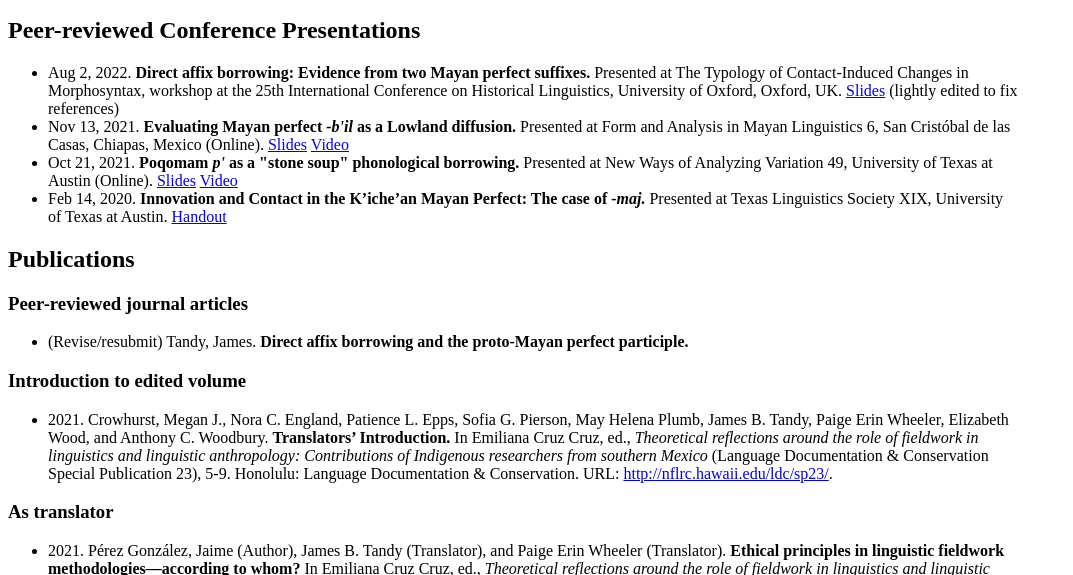
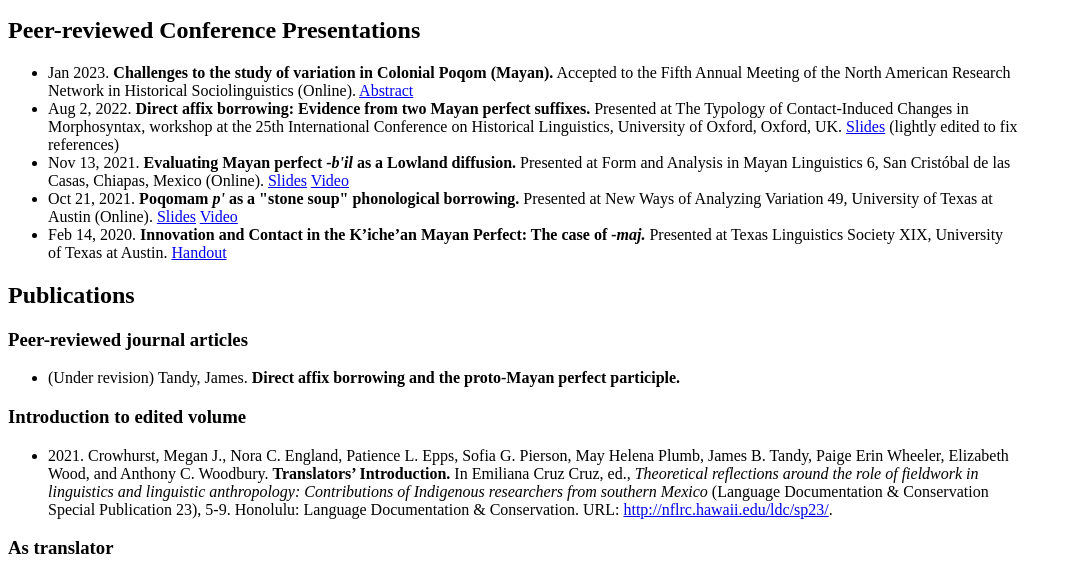
Before and after one commit to jtandyling/jtandyling.github.io, a plain HTML site: page pubs.html in a window 1280 px wide. Shown: the part 145-720 px from the top of the page, without its empty margins (0-1073 px from the left). Drawn offline with Linux system fonts and the light colour scheme.

Commit message:
New conference

```diff
--- a/pubs.html
+++ b/pubs.html
@@ -12,6 +12,7 @@
 
 <h2>Peer-reviewed Conference Presentations</h2>
 <ul>
+	<li>Jan 2023. <b>Challenges to the study of variation in Colonial Poqom (Mayan).</b> Accepted to the Fifth Annual Meeting of the North American Research Network in Historical Sociolinguistics (Online). <a href="Tandy2023_NARNiHS_abstract.pdf" target="_blank">Abstract</a>
 	<li>Aug 2, 2022. <b>Direct affix borrowing: Evidence from two Mayan perfect suffixes.</b> Presented at The Typology of Contact-Induced Changes in Morphosyntax, workshop at the 25th International Conference on Historical Linguistics, University of Oxford, Oxford, UK. <a href="Tandy2022_ICHL_Maya_perfect_slides.pdf" target="_blank">Slides</a> (lightly edited to fix references)
 	<li>Nov 13, 2021. <b>Evaluating Mayan perfect <i>-b'il</i> as a Lowland diffusion.</b> Presented at Form and Analysis in Mayan Linguistics 6, San Cristóbal de las Casas, Chiapas, Mexico (Online). <a href="Tandy2021_FAMLI_bil_slides.pdf" target="_blank">Slides</a> <a href="https://youtu.be/9VzBPOFydMA" target="_blank">Video</a>
 	<li>Oct 21, 2021. <b>Poqomam <i>p'</i> as a "stone soup" phonological borrowing.</b> Presented at New Ways of Analyzing Variation 49, University of Texas at Austin (Online). <a href="Tandy2021_NWAV_Poqom_slides.pdf" target="_blank">Slides</a> <a href="https://www.youtube.com/watch?v=sj4smil97Xc" target="_blank">Video</a>
@@ -20,7 +21,7 @@
 <h2>Publications</h2>
 <h3>Peer-reviewed journal articles</h3>
 <ul>
-	<li>(Revise/resubmit) Tandy, James. <b>Direct affix borrowing and the proto-Mayan perfect participle.</b>
+	<li>(Under revision) Tandy, James. <b>Direct affix borrowing and the proto-Mayan perfect participle.</b>
 </ul>
 <h3>Introduction to edited volume</h3>
 <ul>
```
Also changed, not shown: index.html (+1 -1 lines), research.html (+1 -1 lines), 4 other files.
